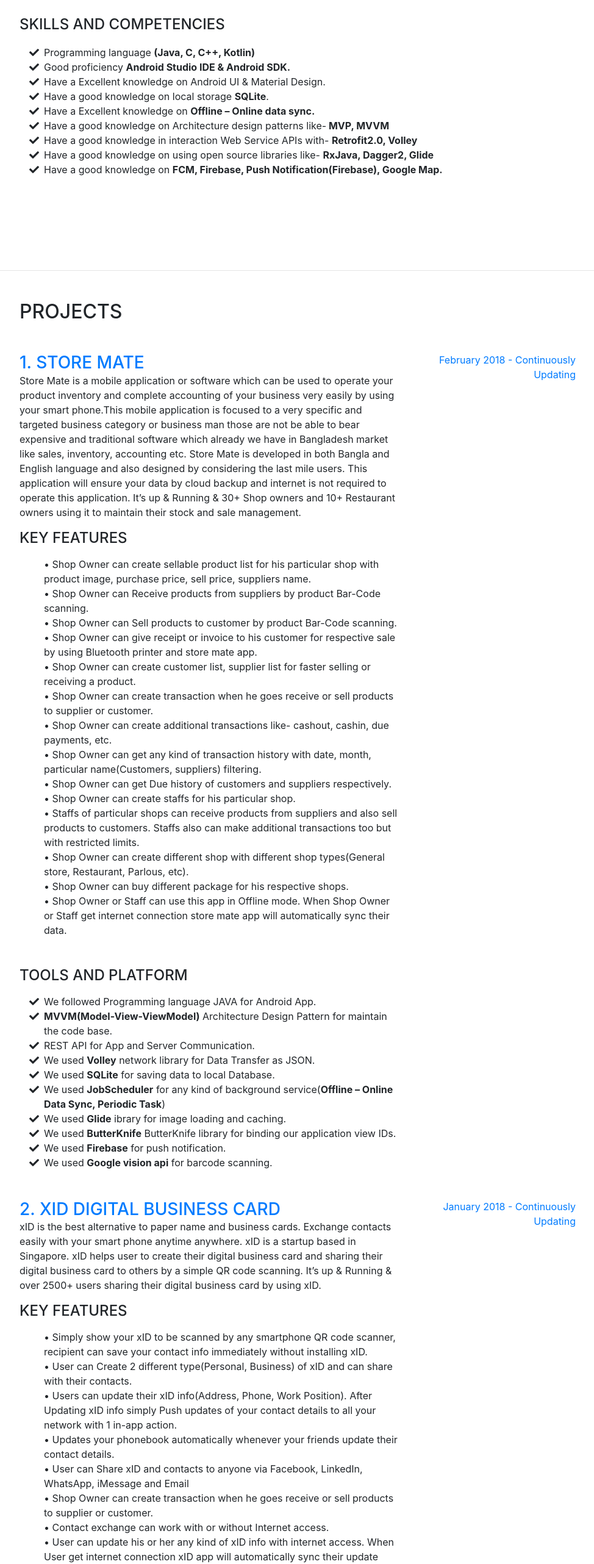
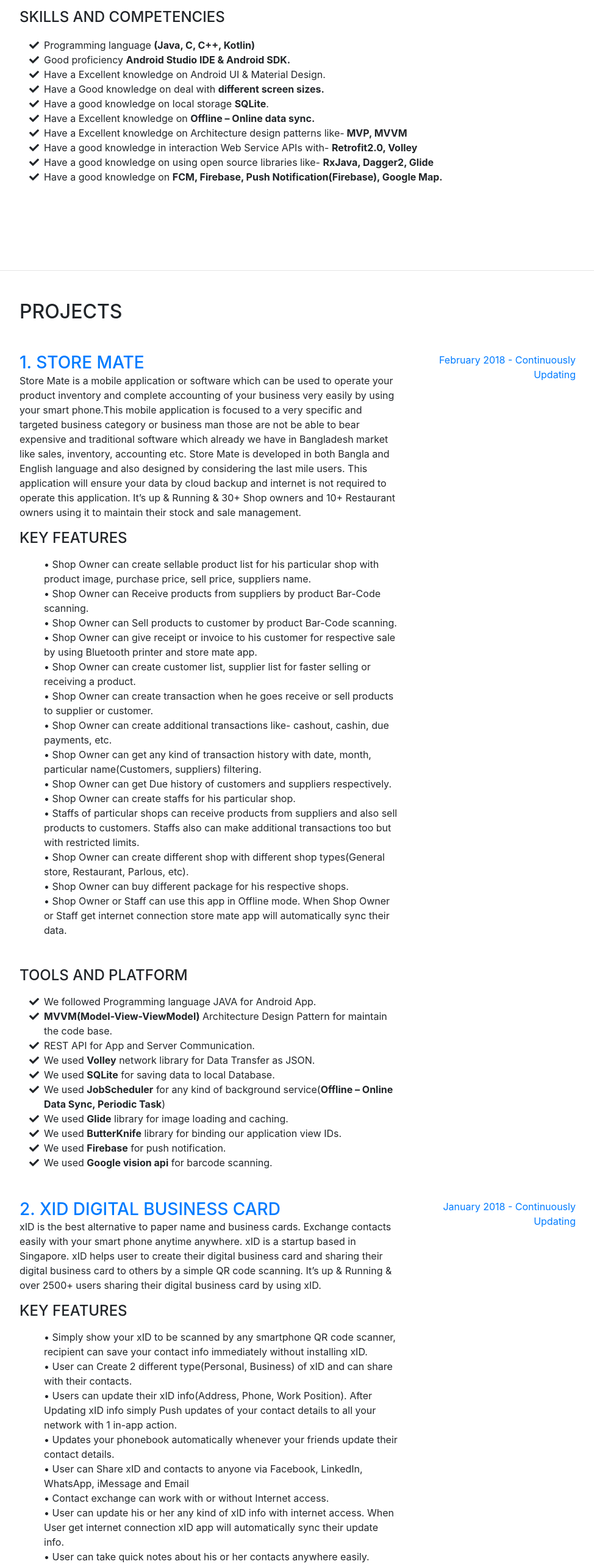
Before and after one commit to ImtiazDipto01/ImtiazDipto01.github.io, a website with bundled scripts: page index.html in a window 1280 px wide. Shown: the part 2760-5324 px from the top of the page at 61% size, without its empty margins (288-1262 px from the left). Built offline with nearby package versions, Linux system fonts and the light colour scheme; a web font is replaced by a local one.

Commit message:
UPDATE- index.html file updated

```diff
--- a/index.html
+++ b/index.html
@@ -8,7 +8,7 @@
     <meta name="description" content="">
     <meta name="author" content="">
 
-    <title>Resume - Start Bootstrap Theme</title>
+    <title>Imtiaz Uddin Ahmed</title>
 
     <!-- Bootstrap core CSS -->
     <link href="vendor/bootstrap/css/bootstrap.min.css" rel="stylesheet">
@@ -202,6 +202,10 @@
             </li>
             <li>
               <i class="fa-li fa fa-check"></i>
+              Have a Good knowledge on deal with <strong>different screen sizes.</strong>
+            </li>
+            <li>
+              <i class="fa-li fa fa-check"></i>
               Have a good knowledge on local storage <strong>SQLite</strong>.
             </li>
             <li>
@@ -210,7 +214,7 @@
             </li>
             <li>
               <i class="fa-li fa fa-check"></i>
-              Have a good knowledge on Architecture design patterns like-<strong> MVP, MVVM</strong>
+              Have a Excellent knowledge on Architecture design patterns like-<strong> MVP, MVVM</strong>
             </li>
             <li>
               <i class="fa-li fa fa-check"></i>
@@ -315,11 +319,11 @@
               </li>
               <li>
                 <i class="fa-li fa fa-check"></i>
-                We used <strong>Glide</strong> ibrary for image loading and caching.
+                We used <strong>Glide</strong> library for image loading and caching.
               </li>
               <li>
                 <i class="fa-li fa fa-check"></i>
-                We used <strong>ButterKnife</strong> ButterKnife library for binding our application view IDs.
+                We used <strong>ButterKnife</strong> library for binding our application view IDs.
               </li>
               <li>
                 <i class="fa-li fa fa-check"></i>
@@ -360,9 +364,6 @@
               </li>
               <li>
                 • User can Share xID and contacts to anyone via Facebook, LinkedIn, WhatsApp, iMessage and Email
-              </li>
-              <li>
-                • Shop Owner can create transaction when he goes receive or sell products to supplier or customer.
               </li>
               <li>
                 • Contact exchange can work with or without Internet access.
@@ -411,7 +412,7 @@
               </li>
               <li>
                 <i class="fa-li fa fa-check"></i>
-                We used <strong>Glide</strong> ibrary for image loading and caching.
+                We used <strong>Glide</strong> library for image loading and caching.
               </li>
               <li>
                 <i class="fa-li fa fa-check"></i>
@@ -486,11 +487,11 @@
               </li>
               <li>
                 <i class="fa-li fa fa-check"></i>
-                We used <strong>Glide</strong> ibrary for image loading and caching.
+                We used <strong>Glide</strong> library for image loading and caching.
               </li>
               <li>
                 <i class="fa-li fa fa-check"></i>
-                We used <strong>ButterKnife</strong> ButterKnife library for binding our application view IDs.
+                We used <strong>ButterKnife</strong> library for binding our application view IDs.
               </li>
             </ul>
               </div>
@@ -557,7 +558,7 @@
               </li>
               <li>
                 <i class="fa-li fa fa-check"></i>
-                We used <strong>ButterKnife</strong> ButterKnife library for binding our application view IDs.
+                We used <strong>ButterKnife</strong> library for binding our application view IDs.
               </li>
               <li>
                 <i class="fa-li fa fa-check"></i>
```
